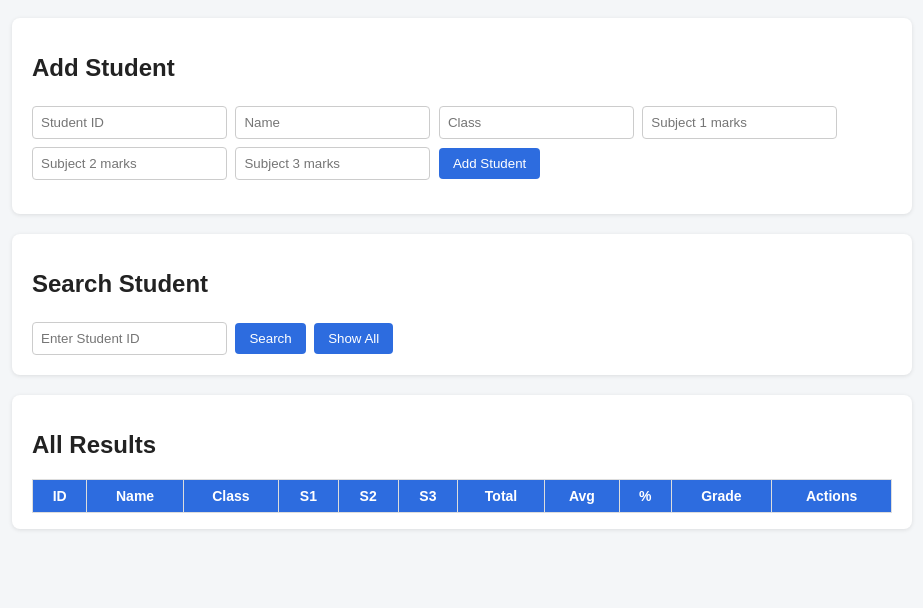
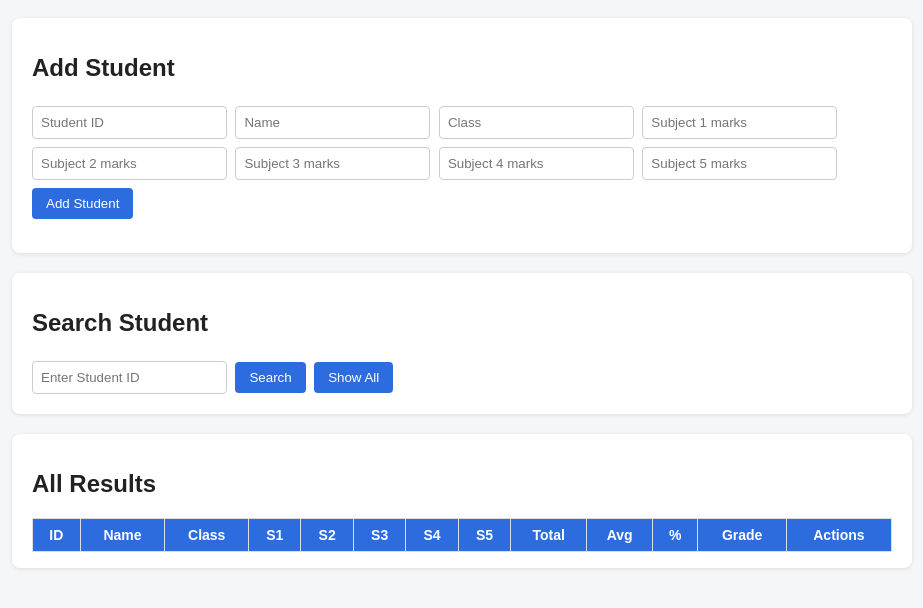
Before and after one commit to sarandeep18/STUDENT-RESULT-MANAGMENT-SYSTEM, a website: page frontend/index.html in a window 1280 px wide. Shown: the part 70-678 px from the top of the page, without its empty margins (178-1101 px from the left). Drawn offline with Linux system fonts and the light colour scheme; no server answers.

Commit message:
Add inputs for Subject 4 and Subject 5 marks

```diff
--- a/frontend/index.html
+++ b/frontend/index.html
@@ -19,6 +19,8 @@
     <input type="number" id="subject1" placeholder="Subject 1 marks" required>
     <input type="number" id="subject2" placeholder="Subject 2 marks" required>
     <input type="number" id="subject3" placeholder="Subject 3 marks" required>
+    <input type="number" id="subject4" placeholder="Subject 4 marks" required>
+    <input type="number" id="subject5" placeholder="Subject 5 marks" required>
     <button type="submit" id="submitBtn">Add Student</button>
     <button type="button" id="cancelEditBtn" style="display:none;">Cancel</button>
   </form>
@@ -40,7 +42,7 @@
     <thead>
       <tr>
         <th>ID</th><th>Name</th><th>Class</th>
-        <th>S1</th><th>S2</th><th>S3</th>
+        <th>S1</th><th>S2</th><th>S3</th><th>S4</th><th>S5</th>
         <th>Total</th><th>Avg</th><th>%</th><th>Grade</th>
         <th>Actions</th>
       </tr>
```
